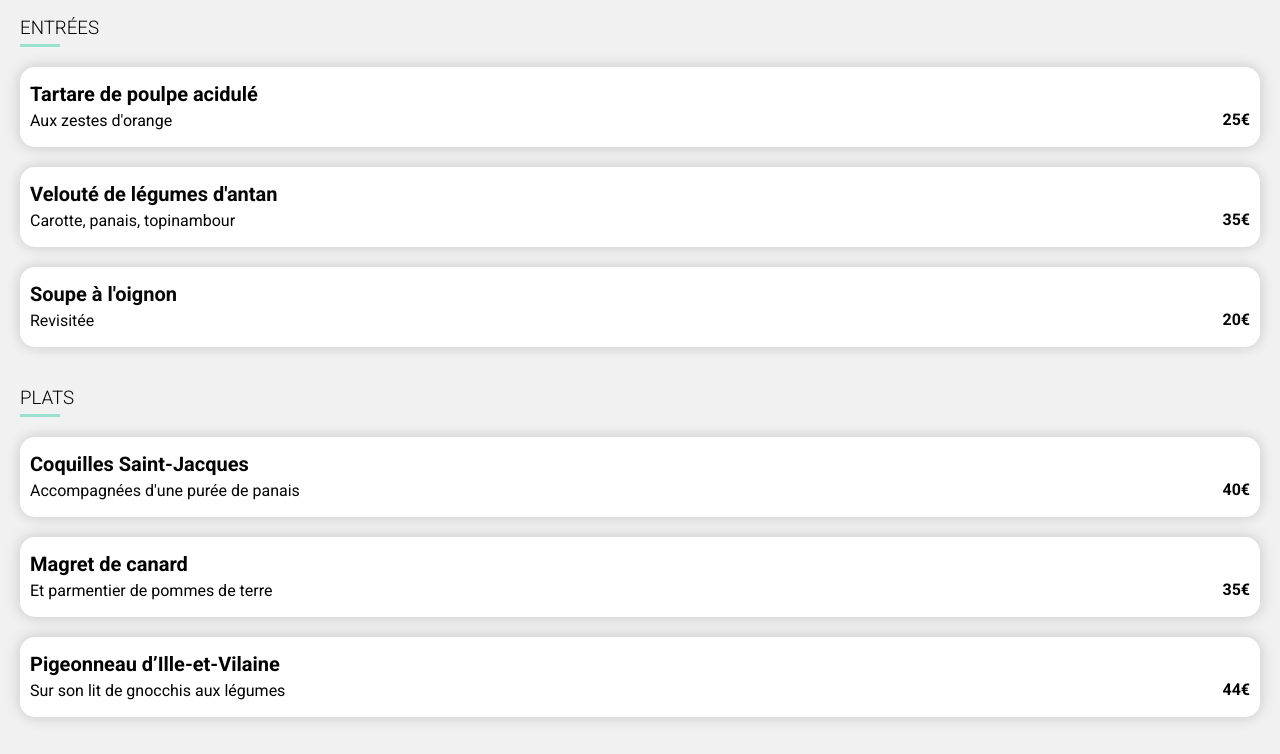
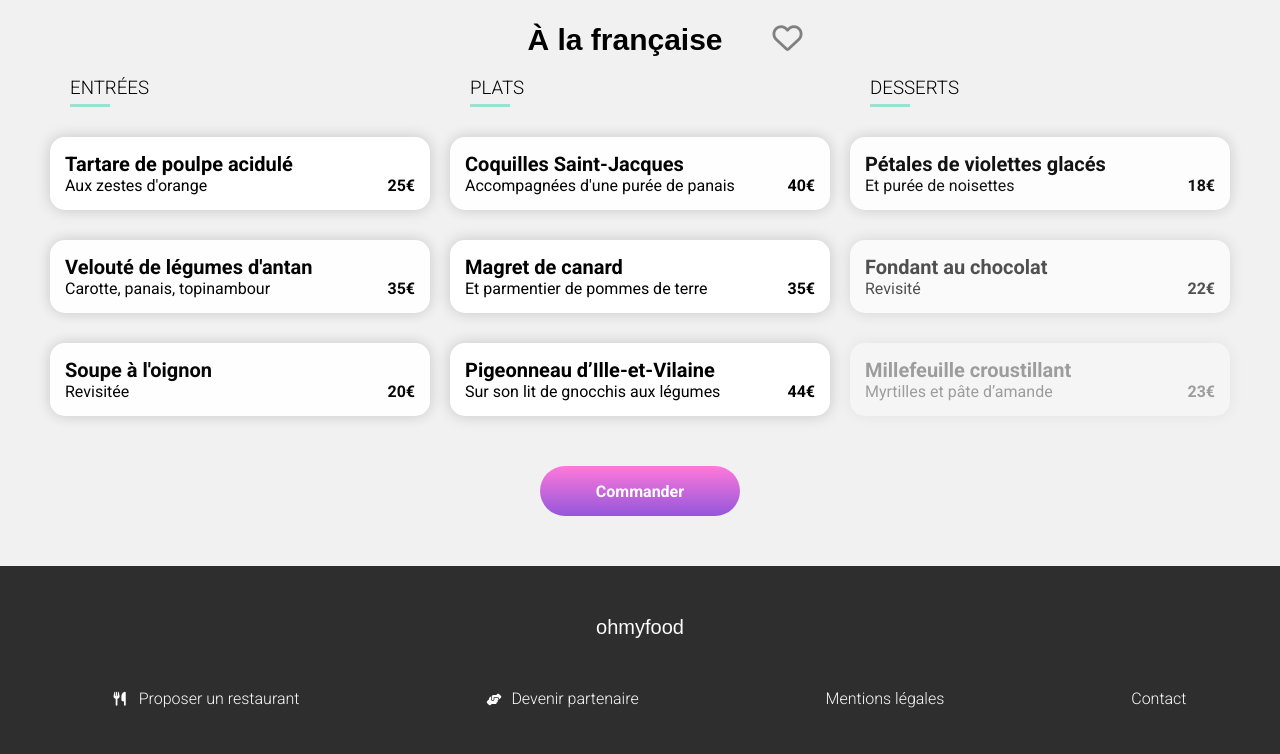
Before and after one commit to Zaioua-Tom/oh-my-food, a plain HTML site: page page4.html in a window 1280 px wide. Shown: the part 400-1154 px from the top of the page. Drawn offline with Linux system fonts and the light colour scheme; a web font is replaced by a local one.

Commit message:
end working

```diff
--- a/sass/style.scss
+++ b/sass/style.scss
@@ -23,6 +23,13 @@
 {
   color: black;
 
+}
+body{
+  @media (min-width:1250px)
+  {
+    max-width: 1700px;
+    margin: auto;
+  }
 }
 /*loader*/
 .loader
@@ -63,7 +70,6 @@
   animation: ball-loader-shadow 1500ms infinite;
 }
 @keyframes loader{
-
 
   100%{
     opacity: 0;
@@ -106,6 +112,7 @@
 #location_main_page
 {
   margin: auto;
+
 }
 
 .search
@@ -153,7 +160,13 @@
   flex-direction: column;
   justify-content: center;
   align-items: center;
+
+  @media (min-width:1000px)
+  {
+    display: inline-block;
+  }
 }
+
 .search_submit
 {
   background:linear-gradient(-180deg,$secondaire,$primaire);
@@ -187,12 +200,29 @@
   flex-direction: column;
   margin-bottom: 50px;
 
+  @media (min-width:1250px)
+  {
+    display: grid;
+    grid-template-columns: repeat(3, 1fr)
+  }
+
 }
 .operation_head_title
 {
   display: flex;
   justify-content: center;
-  padding: 50px 290px 0px 0px;
+  padding: 50px 290px 0px 20px;
+
+  @media (min-width:1250px)
+  {
+
+      grid-column:1/-1;
+      display: flex;
+      justify-content: center;
+      padding-bottom: 50px;
+      padding-left: 280px;
+
+  }
 
 }
 .operation_list
@@ -212,6 +242,7 @@
     transform: scale(1.015);
     background-color: rgba(147, 86, 220,0.15)
   }
+
 }
 
 .number_list
@@ -279,6 +310,24 @@
   row-gap: 20px;
   padding: 20px 20px 50px 20px;
   margin:auto;
+
+  @media (min-width:1250px)
+  {
+    grid-template-columns: repeat(2, 1fr);
+    row-gap: 30px;
+    column-gap: 30px;
+    padding:30px;
+  }
+}
+
+@media (min-width:1250px)
+{
+  .restaurant_city
+  { display: flex;
+    justify-content: center;
+    grid-column: 1/-1;
+
+  }
 }
 
 .restaurant_photo
@@ -289,7 +338,19 @@
   cursor: pointer;
   box-sizing: border-box;
   height: 100%;
+  transition-duration: 0.3s;
+  &:active
+  {
+    transform: scale(0.95);
+  }
 }
+@media (min-width:1250px){
+  .restaurant_photo:hover{
+    transform: scale(0.95);
+  }
+}
+
+
 .restaurant_photo_figure_images
 {
   height: 200px;
@@ -335,13 +396,20 @@
 {
   font-size: 30px;
   color:grey;
-  &:hover
+  &:active
   {
     font-weight: bold;
     color:$secondaire;
     transition-duration: 2s;
   }
-
+}
+@media (min-width:1250px) {
+  .heart_logo:hover
+  {
+    font-weight: bold;
+    color:$secondaire;
+    transition-duration: 2s;
+  }
 }
 
 .restaurant_location
@@ -355,7 +423,6 @@
 
 footer
 {
-  margin: auto;
   background-color:rgb(47, 46, 46);
 
 }
@@ -363,25 +430,42 @@
 .footer_div_container
 {
   color:rgba(255, 255, 255, 0.979);
-  max-width: 1500px;
   margin: auto;
   display: grid;
   grid-template-columns:1fr;
+
 }
 
 .footer_head_title
 {
     font-family: 'Shrikhand',sans-serif;
     font-size: 20px;
-    padding: 20px 0 0 10px;
+    padding: 20px 0 0 20px;
+
+    @media (min-width:1250px)
+  {
+    display: flex;
+    justify-content: center;
+    align-items: center;
+    padding-top: 50px;
+  }
 }
 
 footer ul
 {
   font-weight: 300;
-  padding:10px 0 10px 10px;
+  padding:10px 0 30px 20px;
   display: grid;
   row-gap: 10px;
+
+  @media (min-width:1250px)
+  {
+    display: flex;
+    justify-content: space-around;
+    align-items: center;
+    padding: 50px 0;
+
+  }
 }
 
 footer ul a
@@ -398,12 +482,3 @@
     font-size: 12px;
     padding-right: 10px;
 }
-@media screen and (max-width:1000px)
-{
-
-.footer_div_container
-{
-  padding: 0 0 20px 20px;
-}
-
-}
--- a/sass/style2.scss
+++ b/sass/style2.scss
@@ -6,6 +6,8 @@
 $anim_tagprice_duration:5s;
 $anim_tagprice_div:9;
 $anim_tagprice_delay:$anim_tagprice_duration / $anim_tagprice_div;
+
+
 
 
 
@@ -29,17 +31,25 @@
 {
   color: black;
 }
+body{
 
+  @media (min-width:1250px)
+  {
+    max-width: 1700px;
+    margin: auto;
+  }
+}
 
 .header_restaurant
 {
 
   display: flex;
   justify-content: space-around;
-  align-items: center;
-  padding: 15px;
-  width: 300px;
-  padding-left: 50px;
+  padding: 20px;
+}
+.website_logo
+{
+  margin: auto;
 }
 .arrow_return{
 
@@ -55,6 +65,7 @@
 {
   display: grid;
   grid-row: 1fr 1fr;
+  overflow: hidden;
   img{
     width: 100%;
     object-fit: cover;
@@ -70,7 +81,14 @@
   background-color: rgb(241, 241, 241);
   border-radius: 40px 40px 0 0;
   margin-top: -50px;
+  overflow: hidden;
 
+  @media (min-width:1250px)
+  {
+    grid-template-columns: repeat(3, 1fr);
+    column-gap: 20px;
+    padding:50px;
+  }
 }
 
 .title_restaurant
@@ -89,15 +107,34 @@
     font-size: 30px;
     color:grey;
     cursor: pointer;
+     &:active{
+    font-weight: bold;
+    color:$secondaire;
+    transition-duration: 2s;
+  }
+}
+  @media (min-width:1250px)
+  {
+    grid-column: 1/-1;
+    display: flex;
+    justify-content: center;
+    margin:auto;
+    padding-left: 100px;
+  }
+}
+  @media (min-width:1250px)
+  {
+    .heart_logo
+    {
+      padding-left: 50px;
         &:hover{
           font-weight: bold;
           color:$secondaire;
           transition-duration: 2s;
       }
+    }
 
   }
-  }
-
 
 .menu_details
 {
@@ -114,18 +151,29 @@
   }
 }
 
+
 .menu_tag_price
 {
-
+  background-color: white;
   display: flex;
-  height: 80px;
-  background-color: #fff;
+  padding:15px;
   border-radius: 15px;
-  margin:20px;
+  margin: 20px 20px;
+  @include box_shadow;
   overflow: hidden;
   cursor: pointer;
   max-width: 100%;
-  @include box_shadow;
+  animation-timing-function: ease;
+  animation-fill-mode: both;
+  @media (min-width:1250px)
+  {
+    max-width: 400px;
+    margin: 30px auto;
+
+  }
+  }
+  .menu_tag_price
+{
     animation: fadein $anim_tagprice_duration cubic-bezier(.5,1.58,.34,.82) both;
      @for $i from  1 to $anim_tagprice_div {
     &--#{$i} {
@@ -148,49 +196,47 @@
     text-overflow: ellipsis;
     overflow: hidden;
 
+}
+.menu_details_title
+{
 
-  .details2{
+      font-weight: bold;
+      font-size: 20px;
       white-space: nowrap;
       text-overflow: ellipsis;
       overflow: hidden;
 }
 
-    .menu_details_title
-    {
-
-      padding:15px 15px 0 10px;
-      font-weight: bold;
-      font-size: 20px;
-    }
-
 
 .menu_details_title2
 {
-       display: flex;
-        padding:5px 0px 0 10px;
+        white-space: nowrap;
+        text-overflow: ellipsis;
+        overflow: hidden;
 
 }
-}
+
 .menu_details_price
 {
+  font-weight: bold;
   display: flex;
-  align-items: center;
-  font-weight: bold;
-  padding: 25px 10px 0 0;
+  justify-content: flex-end;
+  align-items: flex-end;
+  padding-left: 10px;
+
 }
 .menu_details_price_check
 {
-  width: 80px;
+  width: 70px;
+  display: flex;
+  justify-content: center;
+  align-items: center;
   background-color: $tertiaire;
-  border-radius: 0 15px 15px 0;
-  display:flex;
-  align-items: center;
-  justify-content: center;
   transition-duration: 0.5s;
-  margin: -16px -80px -16px 0px;
+  margin: -16px -90px -16px 20px;
 }
 .menu_tag_price:hover .menu_details_price_check  {
-    margin-right: 0px;
+    margin-right: -20px;
 }
 
 .menu_details_price_div_icon
@@ -217,6 +263,12 @@
 form
 {
   margin:auto auto 50px auto;
+  @media (min-width:1250px)
+  {
+    grid-column: 2/3;
+    grid-row: 3/4;
+    margin:auto;
+  }
 }
 .button_register
 {
@@ -229,6 +281,7 @@
   &:hover{
     @include btn_hover
   }
+
 }
 .register
 {
@@ -242,7 +295,6 @@
 
 footer
 {
-  margin: auto;
   background-color:rgb(47, 46, 46);
 
 }
@@ -250,10 +302,11 @@
 .footer_div_container
 {
   color:rgba(255, 255, 255, 0.979);
-  max-width: 1500px;
   margin: auto;
   display: grid;
   grid-template-columns:1fr;
+  padding:0 0 20px 20px;
+
 }
 
 .footer_head_title
@@ -261,6 +314,15 @@
     font-family: 'Shrikhand',sans-serif;
     font-size: 20px;
     padding: 20px 0 0 10px;
+
+    @media (min-width:1250px)
+  {
+    display: flex;
+    justify-content: center;
+    align-items: center;
+    margin:30px 30px 0 0;
+
+  }
 }
 
 footer ul
@@ -269,6 +331,15 @@
   padding:10px 0 10px 10px;
   display: grid;
   row-gap: 10px;
+
+  @media (min-width:1250px)
+  {
+    display: flex;
+    justify-content: space-around;
+    align-items: center;
+    padding: 50px 0;
+
+  }
 }
 
 footer ul a
@@ -285,12 +356,3 @@
     font-size: 12px;
     padding-right: 10px;
 }
-@media screen and (max-width:1000px)
-{
-
-.footer_div_container
-{
-  padding: 0 0 20px 20px;
-}
-
-}
```
Also changed, not shown: page2.html (+1 -1 lines), style.css, style2.css, 2 other files. Lines whose indentation alone changed are shown as unchanged.
